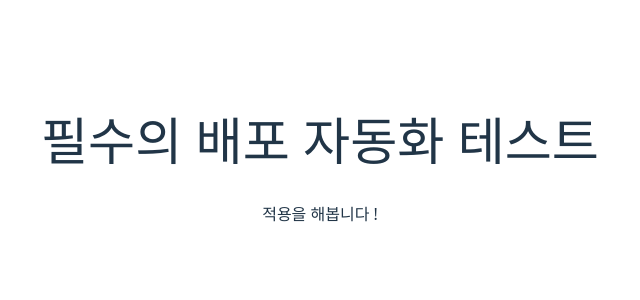
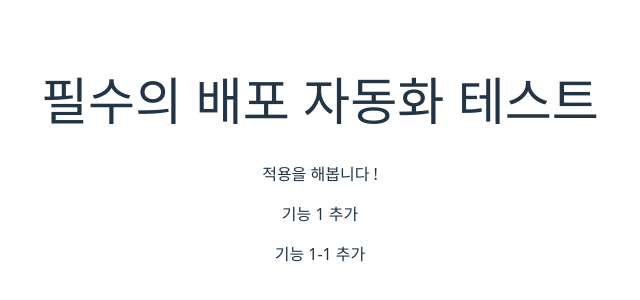
Before and after one commit to p1su-deploy-test/deploy-test, a React (Vite) app: page / in a window 1280 px wide. Shown: the part 240-540 px from the top of the page, without its empty margins (320-960 px from the left). Built offline with nearby package versions, Linux system fonts and the light colour scheme.

Commit message:
Feat/#1 (#2)
* feat: 기능 1 추가

* feat: 기능 1-1 추가

```diff
--- a/src/App.jsx
+++ b/src/App.jsx
@@ -5,6 +5,8 @@ function App() {
     <>
       <h1>필수의 배포 자동화 테스트</h1>
       <p>적용을 해봅니다 ! </p>
+      <p>기능 1 추가</p>
+      <p>기능 1-1 추가</p>
     </>
   );
 }
```
